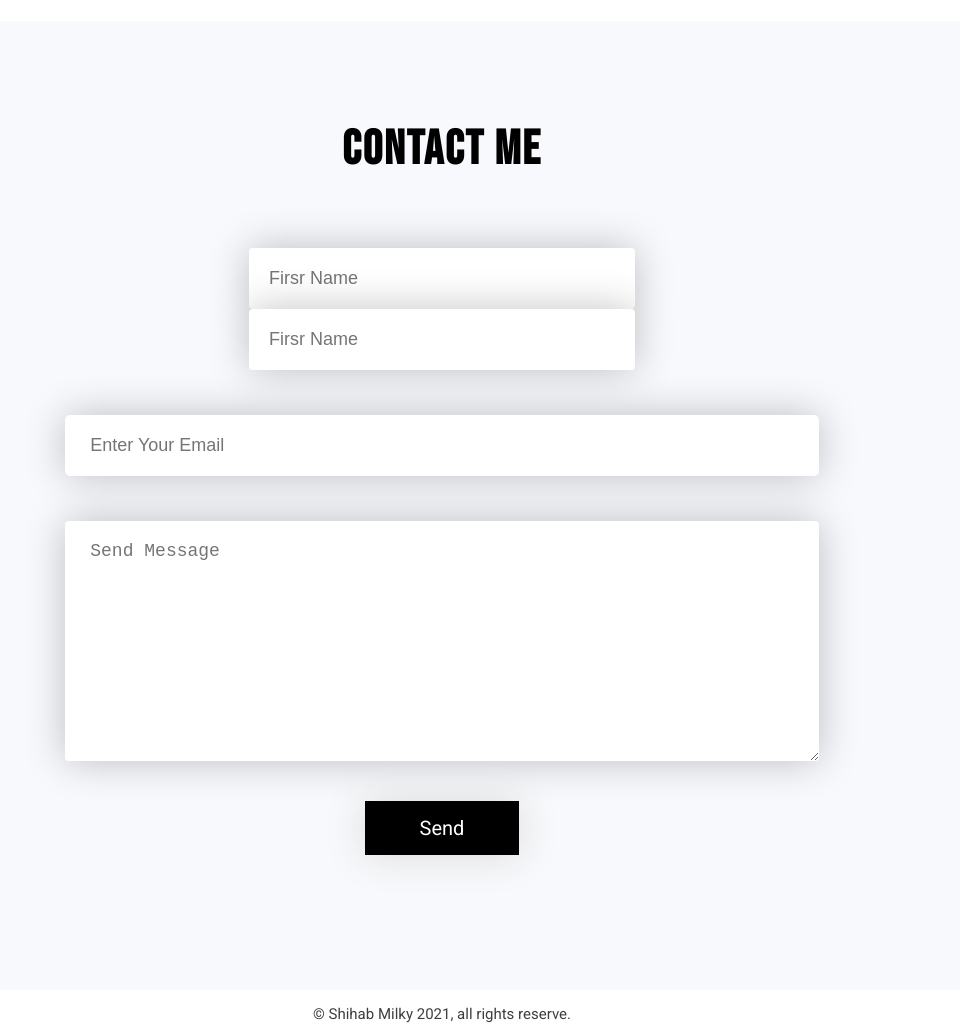
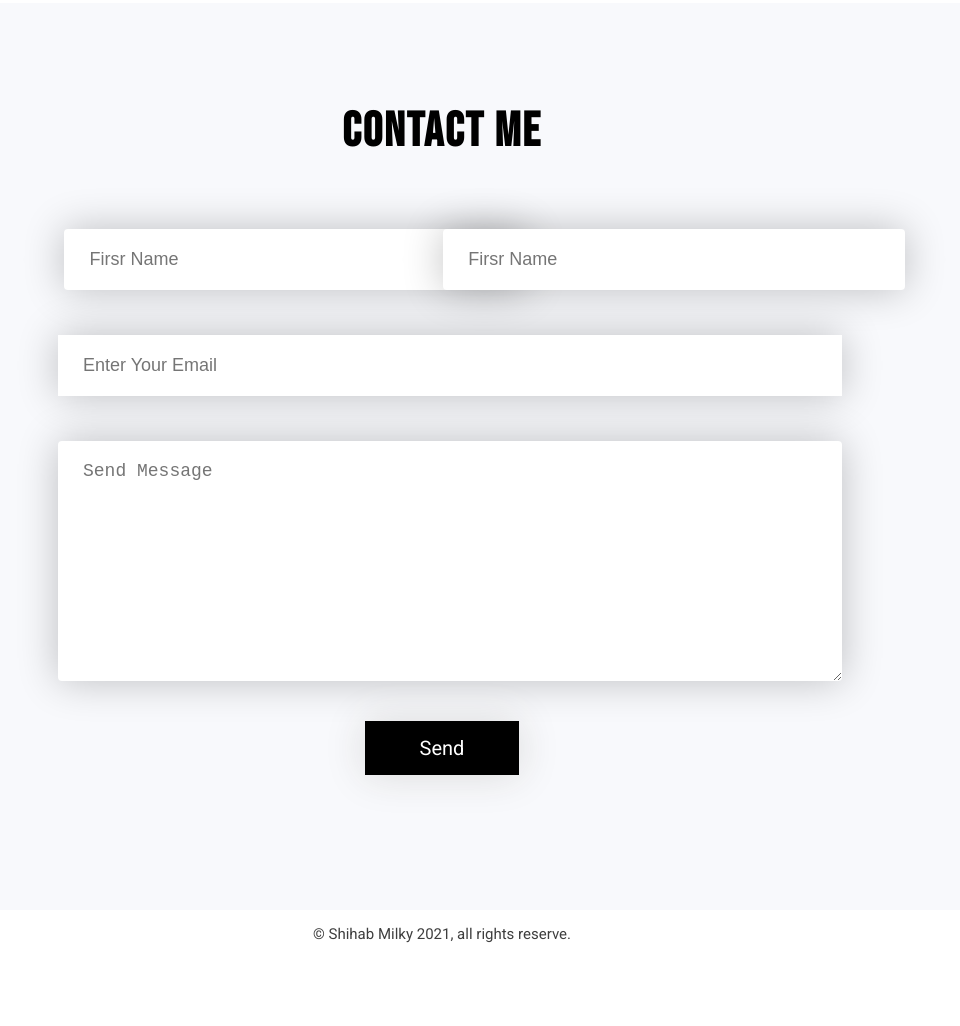
Before and after one commit to shihabmilky1/my-portfolio, a plain HTML site: page index.html in a window 1280 px wide. Shown: the part 2997-4023 px from the top of the page, without its empty margins (198-1158 px from the left). After the commit the page ends 3955 px from the top, so only its background shows below. Drawn offline with Linux system fonts and the light colour scheme.

Commit message:
update some bug again

```diff
--- a/style.css
+++ b/style.css
@@ -123,7 +123,7 @@ PROJECT AREA CSS
     color: #F46060;
     font-weight: 700;
 }
-.project{width: 30%;border-radius: 20px;padding: 0px 0%;margin: 1%;display: inline-block;font-family: 'Roboto';box-shadow: 0px 6px 19px #00000007;}
+.project{width: 31%;border-radius: 20px;padding: 0px 0%;margin: 1%;display: inline-block;font-family: 'Roboto';box-shadow: 0px 6px 19px #00000007;}
 .project h3{
     font-size: 24px;
     line-height: 28px;
@@ -216,29 +216,28 @@ CONTACT AREA CSS
 }
 
 .text-input {
-    display: inline;
+    width: 49%;
+    display: inline-block;
 }
 
 .text-input input {
-    padding: 20px 134px 20px 20px;
+    padding: 20px 205px 20px 25px;
     font-size: 18px;
     box-shadow: 0px 0px 40px #0000003d;
     border: none;
     border-radius: 4px;
-    margin: 0px 15px;
 }
 .email-input input {
     padding: 20px 260px 20px 25px;
-    width: 61%;
+    width: 65%;
     margin: 45px 0px;
     border: none;
     font-size: 18px;
     box-shadow: 0px 0px 40px #0000003d;
-    border-radius: 5px;
 }
 textarea {
     padding: 20px 260px 20px 25px;
-    width: 61%;
+    width: 65%;
     font-size: 18px;
     border: none;
     box-shadow: 0px 0px 40px #0000003d;
```
